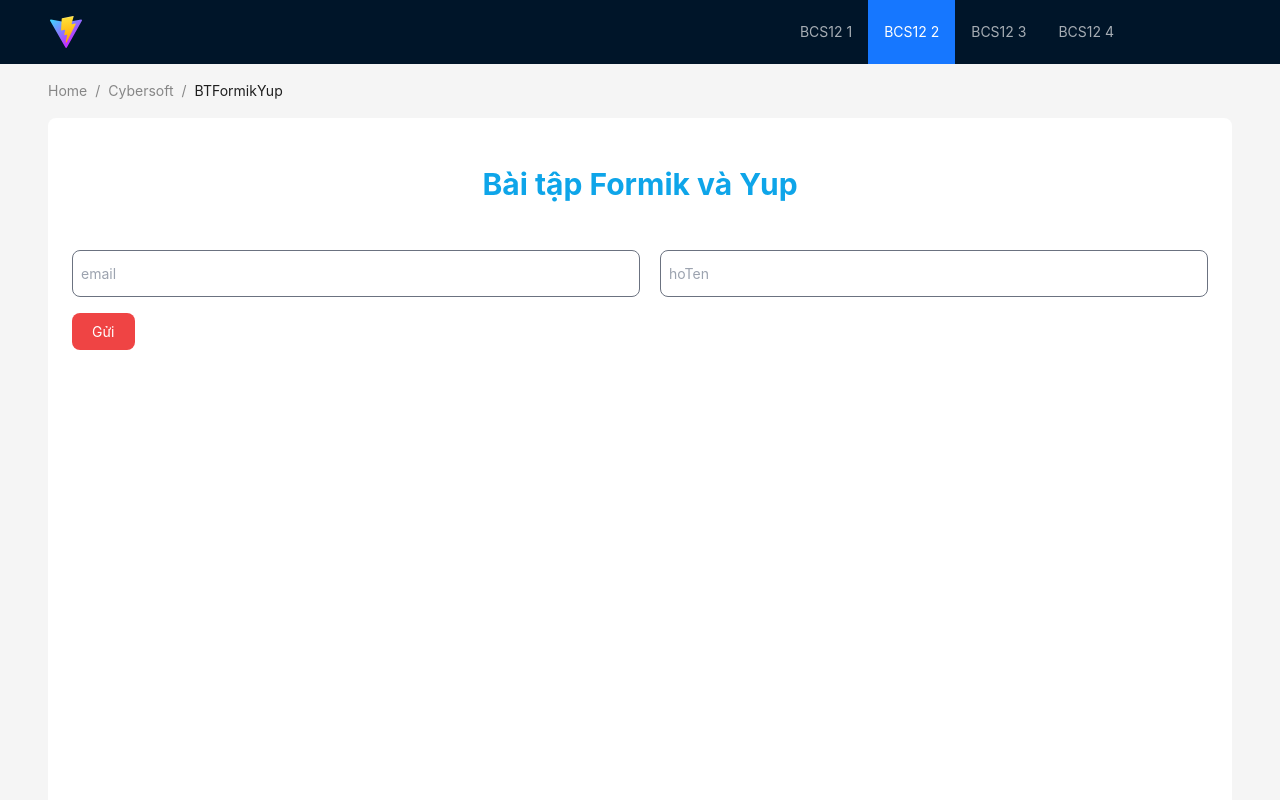
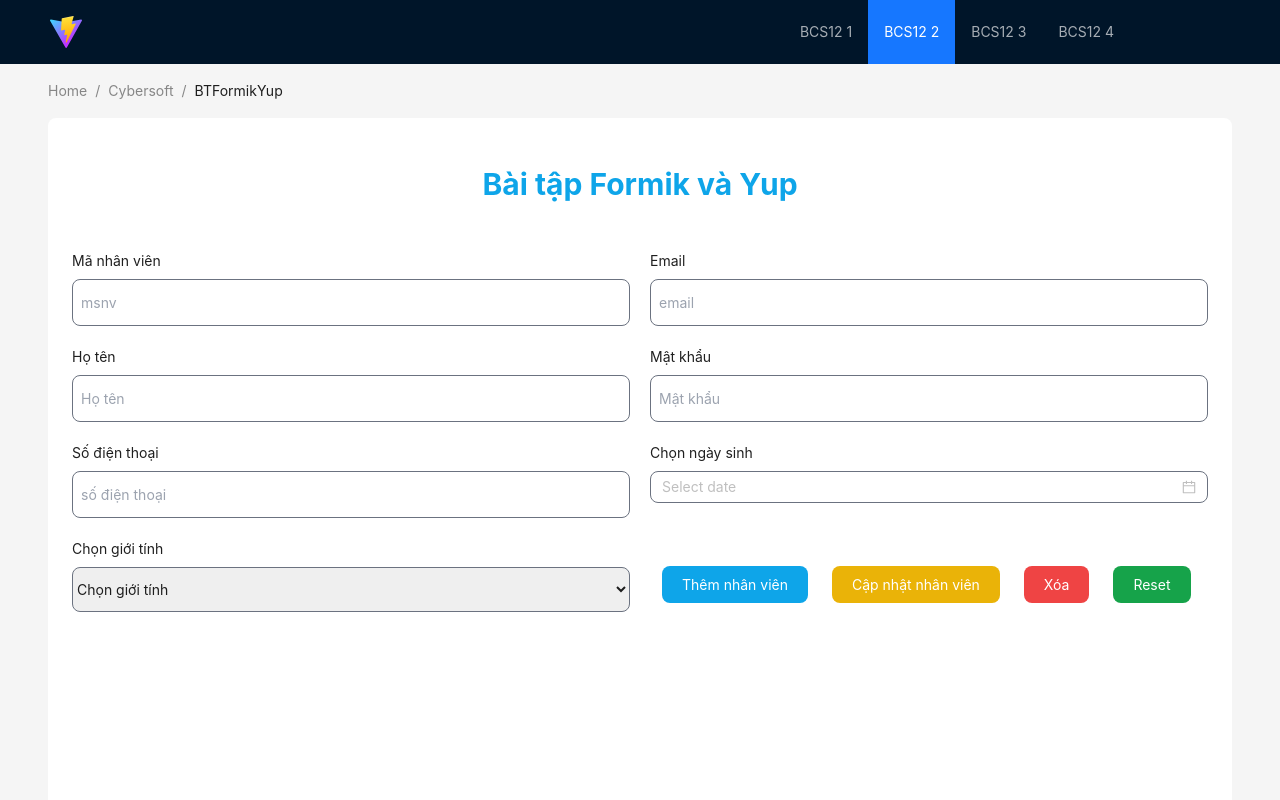
Before and after one commit to delee03/formik_yup, a React (Vite) app: page / in a window 1280 px wide. Shown: the top 800 px of the page. Built offline with nearby package versions, Linux system fonts and the light colour scheme.

Commit message:
chore: Add ButtonCustom and InputCustom components

```diff
--- a/src/components/BTFormikYup.jsx
+++ b/src/components/BTFormikYup.jsx
@@ -1,6 +1,18 @@
 import React, { useState } from "react";
-import { Breadcrumb, Layout, Menu, theme } from "antd";
+import {
+    Breadcrumb,
+    Button,
+    Layout,
+    Menu,
+    theme,
+    Select,
+    DatePicker,
+} from "antd";
 import { useFormik } from "formik";
+import InputCustom from "./InputCustom";
+import ButtonCustom from "./ButtonCustom";
+import * as yup from "yup";
+
 const { Header, Content, Footer } = Layout;
 const items = new Array(4).fill(null).map((_, index) => ({
     key: String(index + 1),
@@ -11,14 +23,76 @@ const BTFormikYup = () => {
         token: { colorBgContainer, borderRadiusLG },
     } = theme.useToken();
 
-    const [value, setValueInput] = useState({
+    // const [value, setValueInput] = useState({
+    //     hoTen: "",
+    //     email: "",
+    //     sdt: "",
+    // });
+
+    const formik = useFormik({
+        //onChange, onBlur, touched, error
+        initialValues: {
+            msnv: "",
+            email: "",
             hoTen: "",
-        email: "",
+            password: "",
+            sdt: "",
+            gioiTinh: "",
+            ngaySinh: "",
+        },
+
+        onSubmit: (values) => {
+            console.log(values);
+        },
+
+        validationSchema: yup.object({
+            email: yup
+                .string()
+                .required("Không được bỏ trống")
+                .matches(
+                    /^[A-Z0-9._%+-]+@[A-Z0-9.-]+\.[A-Z]{2,4}$/i,
+                    "Địa chỉ email không hợp lệ!"
+                ),
+            hoTen: yup
+                .string()
+                .required("Không được bỏ trống")
+                .min(6, "Tên phải trên 6 kí tự")
+                .max(12, "Tối đa 12 kí tự"),
+            password: yup
+                .string()
+                .matches(
+                    /^(?=.*[A-Z])(?=.*[0-9])(?=.*[!@#$%^&*(),.?":{}|<>]).{8,}$/,
+                    "Vui lòng tạo mật khẩu có ít nhất 1 kí tự in hoa ở đầu, 1 số , 1 đặt biệt"
+                ),
+            sdt: yup
+                .string()
+                .matches(
+                    /^(03|05|07|08|09|01[2|6|8|9])+([0-9]{8})$/,
+                    "Vui lòng nhập đúng số điện thoại Việt Nam"
+                ),
+        }),
     });
 
-    const handleSubmit = () => {
-        console.log(value);
-    };
+    const {
+        handleBlur,
+        handleChange,
+        handleSubmit,
+        handleReset,
+        values,
+        touched,
+        errors,
+    } = formik;
+
+    // const handleSubmit = () => {
+    //     console.log(values);
+    // };
+
+    // const handleChange = (event) => {
+    //     const id = event.target.id;
+    //     setValueInput({ ...value, [id]: event.target.value });
+    // };
+
+    console.log(touched);
 
     return (
         <Layout>
@@ -68,47 +142,129 @@ const BTFormikYup = () => {
                         background: colorBgContainer,
                         borderRadius: borderRadiusLG,
                         height: "100vh",
+                        zIndex: 100,
                     }}
                 >
                     <h1 className="text-3xl text-sky-500 text-center py-6 font-bold">
                         Bài tập Formik và Yup
                     </h1>
-                    <form action={handleSubmit} className="mt-6">
-                        <div className="grid grid-cols-2 space-x-5">
-                            <input
+                    <form onSubmit={handleSubmit} className="mt-6">
+                        <div className="max-w-7xl mx-auto">
+                            <div className="grid grid-cols-2 gap-5">
+                                <InputCustom
+                                    type="text"
+                                    content="Mã nhân viên"
+                                    name="msnv"
+                                    id="msnv"
+                                    onChange={handleChange}
+                                    onBlur={handleBlur}
+                                    value={values.msnv}
+                                    placeholder="msnv"
+                                    touched={touched.msnv}
+                                    error={errors.msnv}
+                                />
+                                <InputCustom
                                     type="email"
+                                    content="Email"
+                                    name="email"
                                     id="email"
-                                onChange={(event) => {
-                                    setValueInput({
-                                        ...value,
-                                        [id]: event.target.value,
-                                    });
-                                }}
-                                value={value.email}
-                                className="w-30 border-gray-500 border rounded-lg py-3 px-2"
+                                    onChange={handleChange}
+                                    onBlur={handleBlur}
+                                    value={values.email}
                                     placeholder="email"
+                                    touched={touched.email}
+                                    error={errors.email}
                                 />
-                            <input
+
+                                <InputCustom
                                     type="text"
+                                    content="Họ tên"
                                     id="hoTen"
-                                onChange={(event) => {
-                                    setValueInput({
-                                        ...value,
-                                        [id]: event.target.value,
-                                    });
-                                    console.log(event.target.value);
-                                }}
-                                value={value.hoTen}
-                                className="w-30 border-gray-500 border rounded-lg py-3 px-2"
-                                placeholder="hoTen"
+                                    name={"hoTen"}
+                                    onChange={handleChange}
+                                    onBlur={handleBlur}
+                                    value={values.hoTen}
+                                    placeholder="Họ tên"
+                                    touched={touched.hoTen}
+                                    error={errors.hoTen}
+                                />
+
+                                <InputCustom
+                                    type="password"
+                                    content="Mật khẩu"
+                                    id="password"
+                                    name={"password"}
+                                    onChange={handleChange}
+                                    onBlur={handleBlur}
+                                    value={values.password}
+                                    placeholder="Mật khẩu"
+                                    touched={touched.password}
+                                    error={errors.password}
+                                />
+                                <InputCustom
+                                    type="text"
+                                    name={"sdt"}
+                                    onChange={handleChange}
+                                    onBlur={handleBlur}
+                                    value={values.sdt}
+                                    placeholder="số điện thoại"
+                                    content="Số điện thoại"
+                                    id="sdt"
+                                    touched={touched.sdt}
+                                    error={errors.sdt}
+                                />
+                                <div>
+                                    <label htmlFor="">Chọn ngày sinh</label>
+                                    <DatePicker
+                                        className="border-gray-500 border rounded-lg  mt-2 text-black block w-full"
+                                        onChange={handleChange}
+                                        onBlur={handleBlur}
+                                        errors={errors.ngaySinh}
                                     />
                                 </div>
-                        <button
+
+                                <div>
+                                    <label htmlFor="">Chọn giới tính</label>
+                                    <select
+                                        name="gioiTinh"
+                                        id="gioiTinh"
+                                        className="rounded-lg border py-3 border-gray-500 mt-2 block w-full"
+                                        onChange={handleChange}
+                                        onBlur={handleBlur}
+                                        errors={errors.gioiTinh}
+                                    >
+                                        <option value="">Chọn giới tính</option>
+                                        <option value="Nam">Nam</option>
+                                        <option value="Nữ">Nữ</option>
+                                    </select>
+                                    {errors.gioiTinh && touched.gioiTinh ? (
+                                        <p className="py-2 text-red-500">
+                                            {errors.gioiTinh}
+                                        </p>
+                                    ) : null}
+                                </div>
+
+                                <div>
+                                    <ButtonCustom
                                         type="submit"
-                            className="px-5 py-2 bg-red-500 text-white rounded-lg mt-4"
-                        >
-                            Gửi
-                        </button>
+                                        bgColor="bg-sky-500"
+                                        content="Thêm nhân viên"
+                                    />
+                                    <ButtonCustom
+                                        bgColor="bg-yellow-500"
+                                        content="Cập nhật nhân viên"
+                                    />
+                                    <ButtonCustom
+                                        bgColor="bg-red-500"
+                                        content="Xóa"
+                                    />
+                                    <ButtonCustom
+                                        bgColor="bg-green-600"
+                                        content="Reset"
+                                    />
+                                </div>
+                            </div>
+                        </div>
                     </form>
                 </div>
             </Content>
--- /dev/null
+++ b/src/components/ButtonCustom.jsx
@@ -0,0 +1,20 @@
+import React from "react";
+
+const ButtonCustom = ({
+    type = "button",
+    onClick,
+    bgColor = "bg-blue-400",
+    content,
+}) => {
+    return (
+        <button
+            type={type}
+            onClick={onClick}
+            className={`${bgColor} px-5 py-2 mx-3 mt-7 rounded-lg text-white pointer`}
+        >
+            {content}
+        </button>
+    );
+};
+
+export default ButtonCustom;
--- /dev/null
+++ b/src/components/InputCustom.jsx
@@ -0,0 +1,33 @@
+import React from "react";
+
+const InputCustom = ({
+    id,
+    placeholder,
+    content,
+    value,
+    name,
+    type = "text",
+    onChange,
+    error,
+    touched,
+}) => {
+    return (
+        <div className="!ml-0">
+            <label htmlFor={id}>{content}</label>
+            <input
+                id={id}
+                name={name}
+                className="block mt-2 w-full border-gray-500 border rounded-lg py-3 px-2 focus:ring-blue-500 focus:border-blue-500"
+                type={type}
+                value={value}
+                placeholder={placeholder}
+                onChange={onChange}
+            />
+            {error && touched ? (
+                <p className="py-2 text-red-500">{error}</p>
+            ) : null}
+        </div>
+    );
+};
+
+export default InputCustom;
```
Lines whose indentation alone changed are shown as unchanged.
